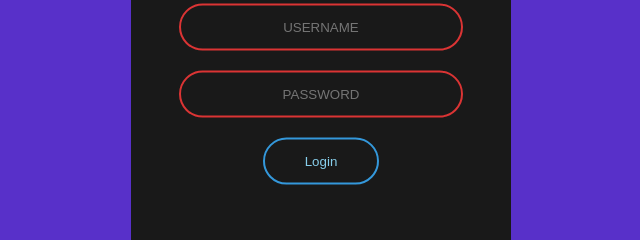
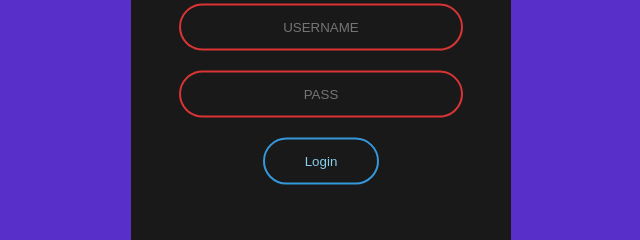
Before and after one commit to nomaan13/Login-Page, a plain HTML site: page index.html in a window 1280 px wide. Shown: the part 336-576 px from the top of the page, 319-959 px from the left. Drawn offline with Linux system fonts and the light colour scheme.

Commit message:
Update index.html

```diff
--- a/index.html
+++ b/index.html
@@ -12,7 +12,7 @@
      <form class="box" action="index.html" method="post">
      <h1>Login</h1>
      <input type="text" name=" " placeholder="USERNAME">
-     <input type="password" name=" " placeholder="PASSWORD">
+     <input type="password" name=" " placeholder="PASS">
      <input type="submit"   value="Login">
     </form>
 
```
